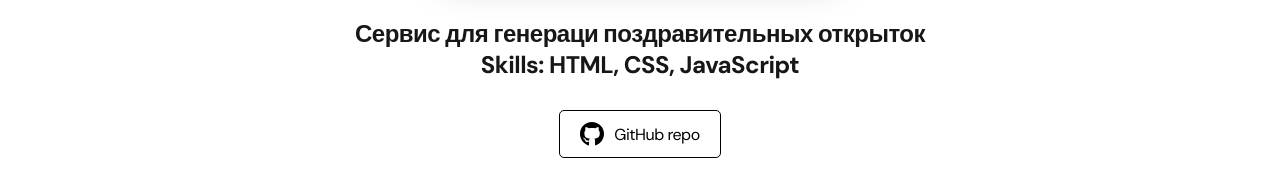
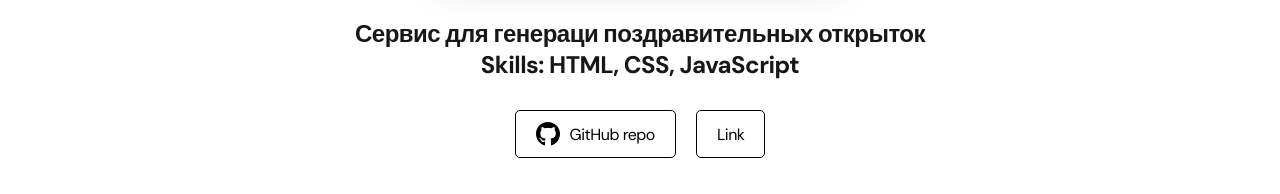
Before and after one commit to AliakseiBarsukov/portfolio, a plain HTML site: page project-happy-birthday.html in a window 1280 px wide. Shown: the part 606-800 px from the top of the page. Drawn offline with Linux system fonts and the light colour scheme.

Commit message:
add: add btn to git repositories

```diff
--- a/css/main.css
+++ b/css/main.css
@@ -301,7 +301,7 @@ html, body {
 }
 
 .btn-outline:hover {
-    opacity: 0.8;
+    opacity: 0.6;
 }
 
 .btn-outline:active {
@@ -324,6 +324,12 @@ html, body {
     background-color: var(--project-card-bg);
     box-shadow: var(--box-shadow);
     border-radius: 10px;
+}
+
+.poject__wrapper {
+    display: flex;
+    align-items: center;
+    gap: 20px;
 }
 
 .project_text {
--- a/project-happy-birthday.html
+++ b/project-happy-birthday.html
@@ -40,10 +40,15 @@
                     <p>Skills: HTML, CSS, JavaScript</p>
                 </div>
 
-                <a href="https://aliakseibarsukov.github.io/Heppy-Birthday---service-for-creating-postcards/" class="btn-outline">
-                    <img src="./img/icons/gitHub-black.svg" alt="">
-                    GitHub repo
-                </a>
+                <div class="poject__wrapper">
+                    <a href="https://github.com/AliakseiBarsukov/Heppy-Birthday---service-for-creating-postcards" target="_blank" class="btn-outline">
+                        <img src="./img/icons/gitHub-black.svg" alt="">
+                        GitHub repo
+                    </a>
+                    <a href="https://aliakseibarsukov.github.io/Heppy-Birthday---service-for-creating-postcards/" target="_blank" class="btn-outline">
+                        Link
+                    </a>
+                </div>
 
             </div>
         </div>
```
Also changed, not shown: project-music-player.html (+9 -4 lines), project-online-cinema.html (+9 -4 lines).
